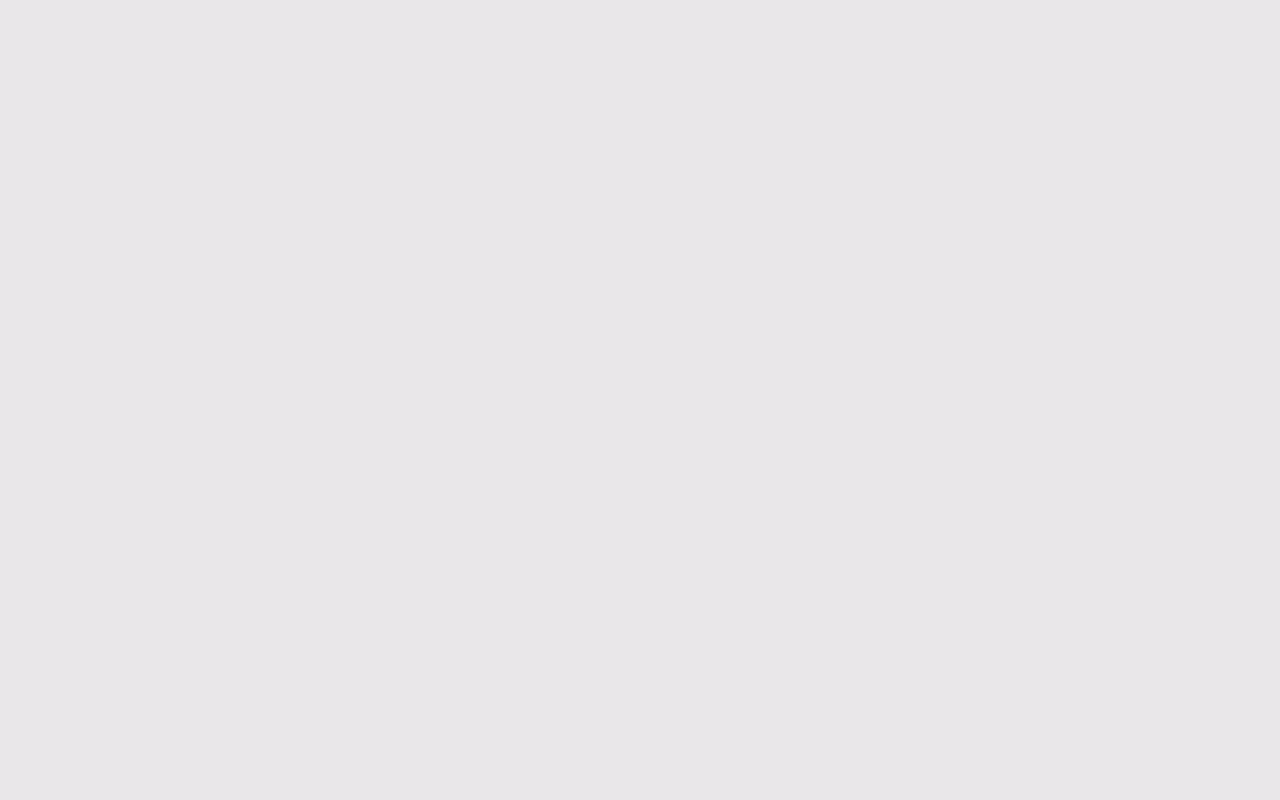
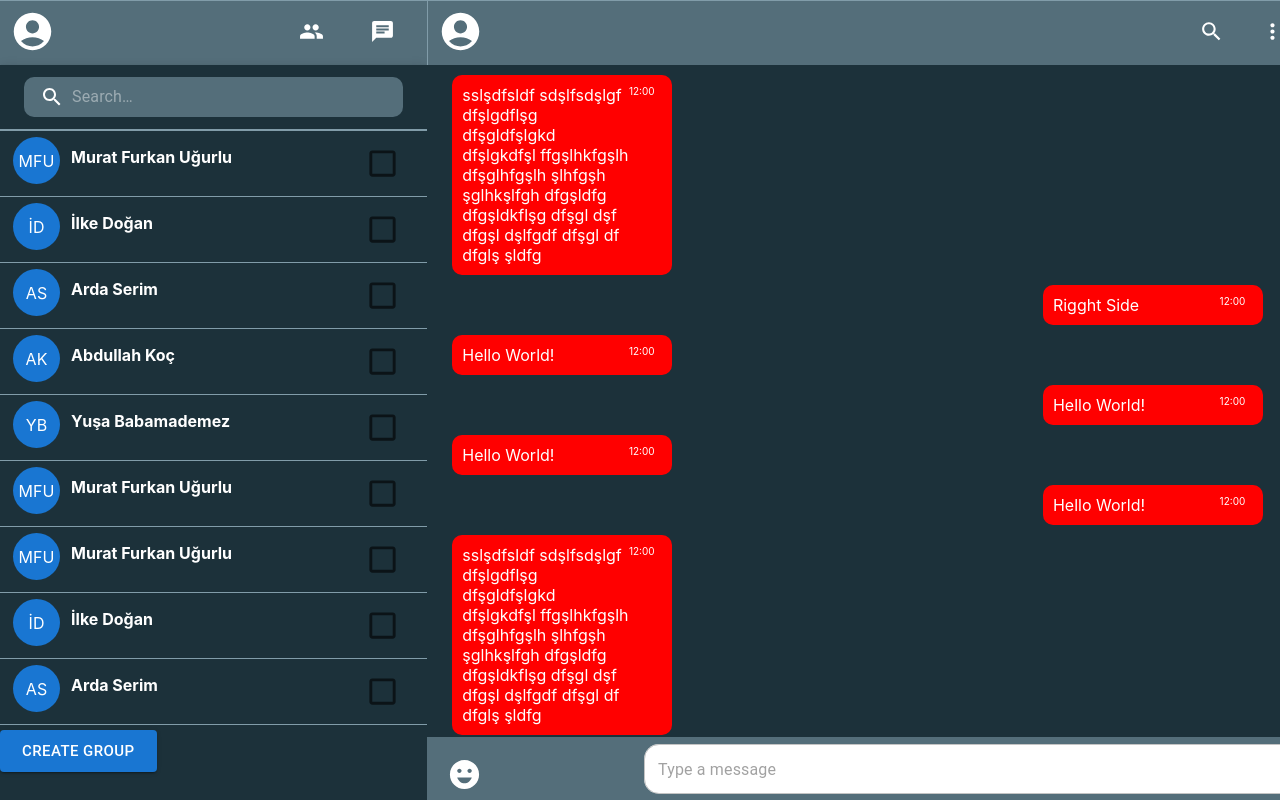
Before and after one commit to abdullah-koc/CS411-Project2, a React (Create React App) app in the folder client/: page /main/group in a window 1280 px wide. Before the commit this address had no page. Built offline with nearby package versions, Linux system fonts and the light colour scheme.

Commit message:
fix: improvements

```diff
--- a/client/package.json
+++ b/client/package.json
@@ -11,6 +11,7 @@
     "@testing-library/jest-dom": "^5.16.5",
     "@testing-library/react": "^13.4.0",
     "@testing-library/user-event": "^13.5.0",
+    "emoji-picker-react": "^4.4.6",
     "clsx": "^1.2.1",
     "react": "^18.2.0",
     "react-dom": "^18.2.0",
--- a/client/src/App.js
+++ b/client/src/App.js
@@ -29,6 +29,9 @@
           <Route path="/login" element={<Login />} />
           <Route path="/register" element={<Register />} />
           <Route path="/main" element={<MainScreen />} />
+          <Route path="/main/contacts" element={<MainScreen />} />
+          <Route path="/main/messages" element={<MainScreen />} />
+          <Route path="/main/group" element={<MainScreen />} />
         </Routes>
       </div>
     </div>
--- /dev/null
+++ b/client/src/Common.js
@@ -0,0 +1,5 @@
+class Common {
+  static isContacts = false;
+}
+
+export default Common;
--- /dev/null
+++ b/client/src/components/ContactCard.js
@@ -0,0 +1,56 @@
+import React, { useState } from 'react';
+import { makeStyles } from '@mui/styles';
+import Colors from '../utils/Color';
+import { Grid } from "@mui/material";
+import AccountCircleIcon from "@mui/icons-material/AccountCircle";
+import Box from "@mui/material/Box";
+
+
+const useStyles = makeStyles({
+  root: {
+    height: "65px",
+    width: "100%",
+    background: Colors.primary_dark,
+    display: "flex",
+    alignItems: "center",
+    color: "white",
+    borderTop: "1px solid #819CA9",
+  },
+});
+
+const shapeStyles = { bgcolor: 'primary.main', width: 47, height: 47 };
+const shapeCircleStyles = { borderRadius: '50%' };
+
+function initials(value){
+  var result = "";
+  var tokens = value.split(/\s/);
+  for(var i =0; i < tokens.length; i++){
+    result += tokens[i].substring(0,1).toUpperCase();
+  }
+  return result;
+}
+
+const ContactCard = ({ name, ppUrl }) => {
+  const classes = useStyles();
+
+  return (
+    <div className={classes.root}>
+      <Grid container>
+        <Grid item xs={2}>
+          {ppUrl ? (
+            <AccountCircleIcon style={{ fontSize: "55px", marginLeft: "10px" }} />
+          ) : (
+            <Box sx={{ ...shapeStyles, ...shapeCircleStyles }} style={{marginLeft: "13px", display: "flex", alignItems: "center", justifyContent: "center"}}>
+              {initials(name)}
+            </Box>
+          )}
+        </Grid>
+        <Grid item xs={8}>
+          <div style={{ fontWeight: "bold", marginTop: "10px" }}>{name}</div>
+        </Grid>
+      </Grid>
+    </div>
+  )
+}
+
+export default ContactCard;
--- /dev/null
+++ b/client/src/components/Contacts.js
@@ -0,0 +1,77 @@
+import React, { useState } from 'react'
+import { makeStyles } from '@mui/styles';
+import Colors from '../utils/Color';
+import { Grid } from "@mui/material";
+import ContactCard from './ContactCard';
+
+
+const useStyles = makeStyles({
+  root: {
+    height: "100%",
+    width: "100%",
+    background: Colors.primary_dark,
+    display: "flex",
+    color: "white",
+    borderTop: "1px solid #819CA9",
+  },
+});
+
+const Contacts = () => {
+
+  const classes = useStyles();
+
+  // mock data for now
+  const [contacts, setContacts] = useState([
+    {
+      name: "Murat Furkan Uğurlu",
+      ppUrl: "https://www.google.com",
+    },
+    {
+      name: "Murat Furkan Uğurlu",
+      ppUrl: null,
+    },
+    {
+      name: "Murat Furkan Uğurlu",
+      ppUrl: null,
+    },
+    {
+      name: "Murat Furkan Uğurlu",
+      ppUrl: null,
+    },
+    {
+      name: "Murat Furkan Uğurlu",
+      ppUrl: "https://www.google.com",
+    },
+    {
+      name: "Murat Furkan Uğurlu",
+      ppUrl: null,
+    },
+    {
+      name: "Murat Furkan Uğurlu",
+      ppUrl: null,
+    },
+    {
+      name: "Murat Furkan Uğurlu",
+      ppUrl: null,
+    },
+  ]);
+
+  return (
+    <div className={classes.root}>
+      <Grid container>
+        <Grid item xs={12}>
+          <div style={{ height: "85vh", overflowY: "scroll" }}>
+            {contacts.map((message) => (
+              <ContactCard
+                name={message.name}
+                ppUrl={message.ppUrl}
+              />
+            ))}
+          </div>
+        </Grid>
+      </Grid>
+    </div>
+  )
+}
+
+export default Contacts;
--- a/client/src/components/MessageBar.js
+++ b/client/src/components/MessageBar.js
@@ -84,6 +84,78 @@
       nonReadCount: 3,
       ppUrl: null,
     },
+    {
+      name: "Murat Furkan Uğurlu",
+      message: "Hello World!",
+      time: "12:00",
+      isIncoming: false,
+      nonReadCount: 0,
+      ppUrl: null,
+    },
+    {
+      name: "Murat Furkan Uğurlu",
+      message: "Hello World!",
+      time: "12:00",
+      isIncoming: true,
+      nonReadCount: 1,
+      ppUrl: null,
+    },
+    {
+      name: "Murat Furkan Uğurlu",
+      message: "Hello World!",
+      time: "12:00",
+      isIncoming: false,
+      nonReadCount: 3,
+      ppUrl: null,
+    },
+    {
+      name: "Murat Furkan Uğurlu",
+      message: "Hello World!",
+      time: "12:00",
+      isIncoming: false,
+      nonReadCount: 0,
+      ppUrl: null,
+    },
+    {
+      name: "Murat Furkan Uğurlu",
+      message: "Hello World!",
+      time: "12:00",
+      isIncoming: true,
+      nonReadCount: 1,
+      ppUrl: null,
+    },
+    {
+      name: "Murat Furkan Uğurlu",
+      message: "Hello World!",
+      time: "12:00",
+      isIncoming: false,
+      nonReadCount: 3,
+      ppUrl: null,
+    },
+    {
+      name: "Murat Furkan Uğurlu",
+      message: "Hello World!",
+      time: "12:00",
+      isIncoming: false,
+      nonReadCount: 0,
+      ppUrl: null,
+    },
+    {
+      name: "Murat Furkan Uğurlu",
+      message: "Hello World!",
+      time: "12:00",
+      isIncoming: true,
+      nonReadCount: 1,
+      ppUrl: null,
+    },
+    {
+      name: "Murat Furkan Uğurlu",
+      message: "Hello World!",
+      time: "12:00",
+      isIncoming: false,
+      nonReadCount: 3,
+      ppUrl: null,
+    },
   ]);
 
   return (
--- a/client/src/components/UserBar.js
+++ b/client/src/components/UserBar.js
@@ -1,18 +1,11 @@
-import React from 'react'
-import { makeStyles } from '@mui/styles';
-import Colors from '../utils/Color';
-import { Grid } from '@mui/material';
-import AccountCircleIcon from '@mui/icons-material/AccountCircle';
-import PeopleIcon from '@mui/icons-material/People';
-import ChatIcon from '@mui/icons-material/Chat';
-
-const handleGroupChat = () => {
-
-};
-
-const handleSendingPrivateMessage = () => {
-
-};
+import React from "react";
+import { makeStyles } from "@mui/styles";
+import Colors from "../utils/Color";
+import { Grid } from "@mui/material";
+import AccountCircleIcon from "@mui/icons-material/AccountCircle";
+import PeopleIcon from "@mui/icons-material/People";
+import ChatIcon from "@mui/icons-material/Chat";
+import { useNavigate } from "react-router-dom";
 
 const useStyles = makeStyles({
   root: {
@@ -27,26 +20,42 @@
 
 const UserBar = () => {
   const classes = useStyles();
+  const navigate = useNavigate();
 
   return (
     <div className={classes.root}>
       <Grid container>
         <Grid item xs={7}>
-          <AccountCircleIcon style={{ fontSize: "45px", marginLeft: "10px" }} />
+          <AccountCircleIcon
+            style={{ fontSize: "45px", marginLeft: "10px", cursor: "pointer", }}
+            onClick={() => navigate("/main/messages")}
+          />
         </Grid>
         <Grid item xs={2}>
           <PeopleIcon
-            style={{ fontSize: "25px", marginTop: "10px", marginLeft: "50px", cursor:"pointer" }}
-            onClick={() => handleGroupChat()} />
-
+            style={{
+              fontSize: "25px",
+              marginTop: "10px",
+              marginLeft: "50px",
+              cursor: "pointer",
+            }}
+            onClick={() => navigate("/main/group")}
+          />
         </Grid>
         <Grid item xs={3}>
-          <ChatIcon style={{ fontSize: "25px", marginTop: "10px", marginLeft: "50px" , cursor:"pointer" }}
-            onClick={() => handleSendingPrivateMessage()} />
+          <ChatIcon
+            style={{
+              fontSize: "25px",
+              marginTop: "10px",
+              marginLeft: "50px",
+              cursor: "pointer",
+            }}
+            onClick={() => navigate("/main/contacts")}
+          />
         </Grid>
       </Grid>
     </div>
-  )
-}
+  );
+};
 
 export default UserBar;
--- a/client/src/views/MainScreen.js
+++ b/client/src/views/MainScreen.js
@@ -1,4 +1,4 @@
-import React from 'react'
+import React, { useState } from 'react'
 import { Grid } from '@mui/material';
 import UserBar from '../components/UserBar';
 import { makeStyles } from "@mui/styles";
@@ -8,6 +8,9 @@
 import MessageScreenBar from '../components/MessageScreenBar';
 import TextMessageBar from '../components/TextMessageBar';
 import Chats from '../components/Chats';
+import Contacts from '../components/Contacts';
+import Common from '../Common';
+import GroupChat from '../components/GroupChat';
 
 
 const useStyles = makeStyles({
@@ -21,16 +24,21 @@
   },
 });
 
+
 const MainScreen = () => {
 
   const classes = useStyles();
+
   return (
     <div className={classes.root}>
       <Grid container>
         <Grid item xs={4}>
           <UserBar />
           <SearchBar />
-          <MessageBar />
+          { (window.location.pathname === "/main/contacts") ? <Contacts /> :
+            <>
+            { (window.location.pathname === "/main/group") ? <GroupChat /> : <MessageBar /> }
+            </> }
         </Grid>
         <Grid item xs={8}>
           <MessageScreenBar />
```
Also changed, not shown: 1 other file (tests, documents, lock files or other folders).
